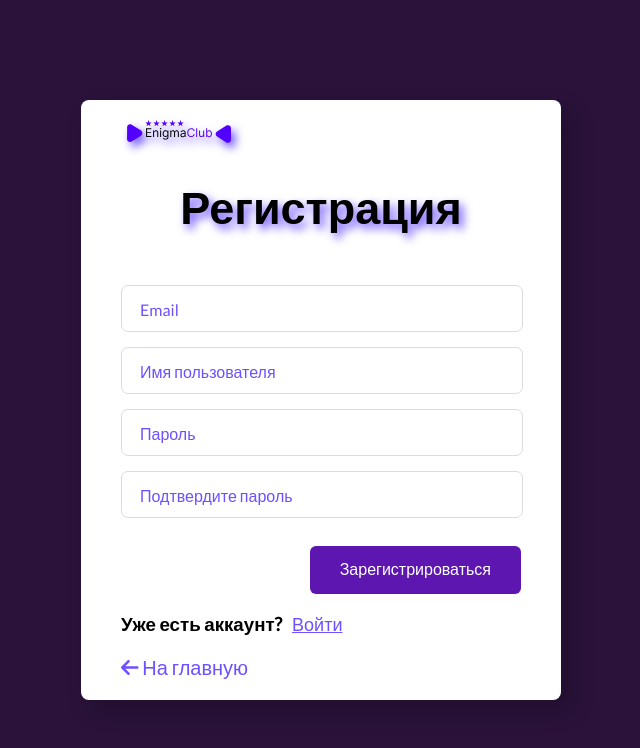
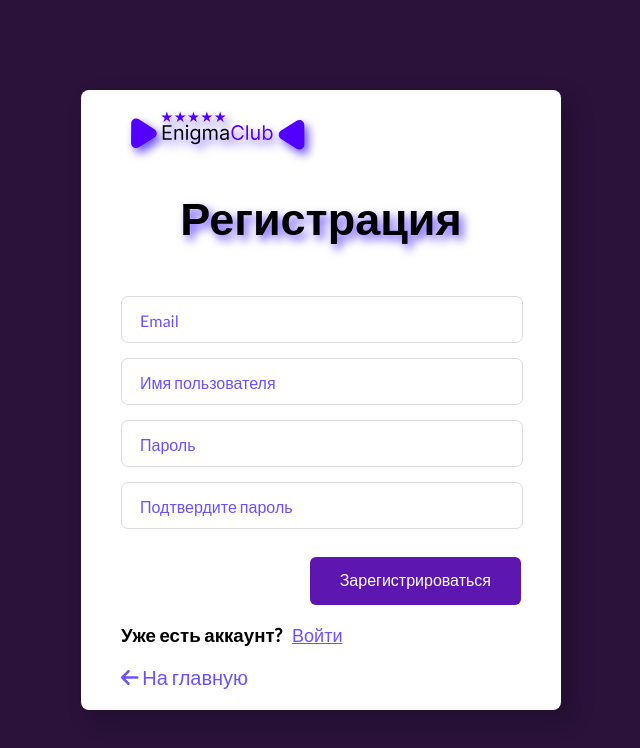
Before and after one commit to DmitriyArcher1/EnigmaClub, a website: page sign-up.html in a window 1280 px wide. Shown: the whole page, without its empty margins (319-959 px from the left). Drawn offline with Linux system fonts and the light colour scheme.

Commit message:
Update sign-up.css

```diff
--- a/css/sign-up.css
+++ b/css/sign-up.css
@@ -25,6 +25,12 @@ body {
 .logo{
     filter: drop-shadow(4px 5px 5px #6d50ff);
 }
+
+.logo__enigma{
+    width: 195px;
+    height: 48px;
+}
+
 
 
 /* Sign up */
```
